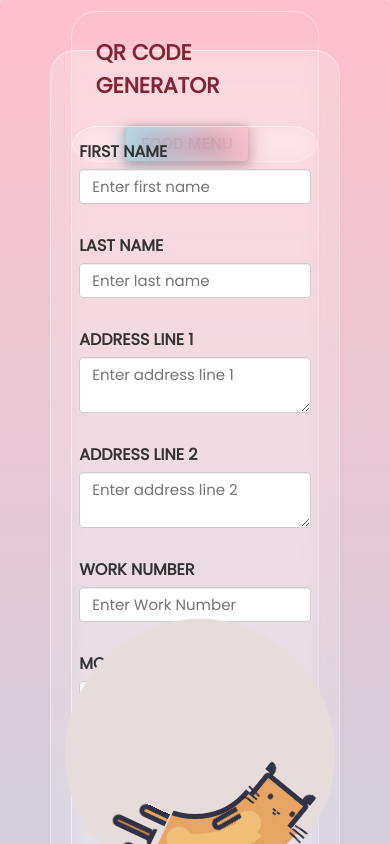
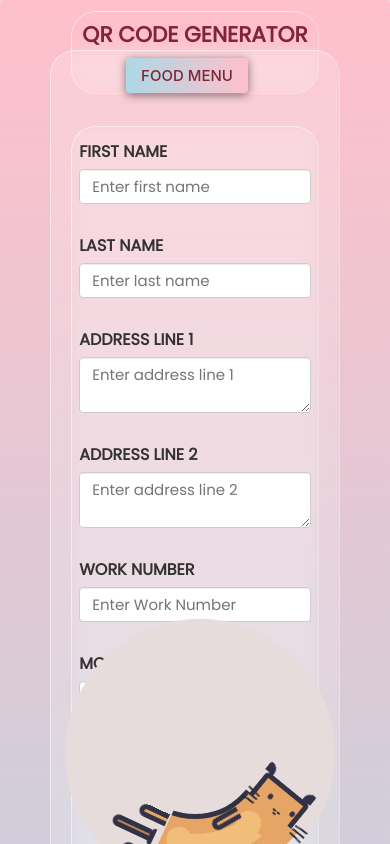
Before and after one commit to suthesan-deriv/hackathon-catjam, a Next.js app: page / in a window 390 px wide. Shown: the top 844 px of the page. Built offline with nearby package versions, Linux system fonts and the light colour scheme; no server answers.

Commit message:
food menu fix for mobile view

```diff
--- a/components/Header/style.js
+++ b/components/Header/style.js
@@ -63,6 +63,12 @@ export const headerLogoCss = css`
         font-size: 0.9em;
             padding: 1.1em;
         }
+
+     @media (max-width: 500px) {
+         font-size: 0.9em;
+          padding: 0.3em;
+          text-align: center;
+        }
 `
 
 export const headerFlex = css`
```
